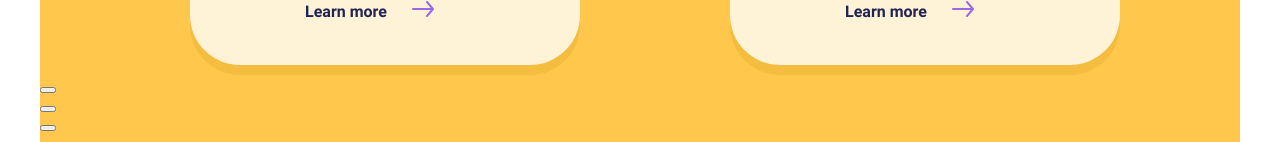
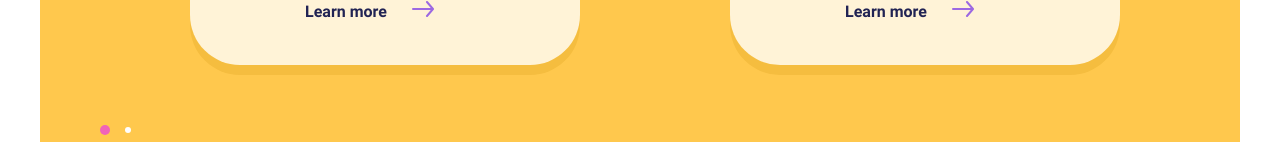
Before and after one commit to lenaryan/colored-blocks, a Vue app: page / in a window 1280 px wide. Shown: the part 791-933 px from the top of the page. Built offline with nearby package versions, Linux system fonts and the light colour scheme.

Commit message:
added slider dots

```diff
--- a/src/components/Slider.vue
+++ b/src/components/Slider.vue
@@ -8,15 +8,15 @@
         </div>
         <ul class="slider__dots">
             <li class="slider__dot">
-                <button class="slider__btn slider__btn--0" @click="move(0)"></button>
+                <button class="slider__btn slider__btn--0 slider__btn--active" @click="move(0)"></button>
             </li>
             <li class="slider__dot">
                 <button class="slider__btn slider__btn--1" @click="move(1)"></button>
             </li>
-            <li class="slider__dot">
+            <li class="slider__dot slider__dot--mob">
                 <button class="slider__btn slider__btn--2" @click="move(2)"></button>
             </li>
-            <li class="slider__dot">
+            <li class="slider__dot slider__dot--mob">
                 <button class="slider__btn slider__btn--3" @click="move(3)"></button>
             </li>
         </ul>
@@ -32,8 +32,8 @@ export default {
         Slide
     },
     methods: {
-        move: function(num) {
-            //document.querySelector('.slider__slides').style.transform = 'translateX(' + (-num * 100) + '%)';
+        move: function(event, num) {
+            document.querySelectorAll('.slider__btn--active').forEach(item => item.classList.remove('slider__btn--active'));
             let percents;
             let sliderStyle = document.querySelector('.slider__slides').getAttribute('style');
             if (sliderStyle == null) {
--- a/src/styles/styles.scss
+++ b/src/styles/styles.scss
@@ -242,7 +242,7 @@ h1 {
     border-radius: 50px;
     max-width: 1200px;
     margin: 0 auto 150px;
-    padding: 100px 120px 130px 0;
+    padding: 100px 120px 60px 0;
     box-sizing: border-box;
 
     &__wrapper {
@@ -252,6 +252,36 @@ h1 {
     &__slides {
         display: flex;
         transition: all 1s ease-in-out;
+    }
+
+    &__dots {
+        margin-top: 50px;
+        margin-left: 60px;
+        display: flex;
+        align-items: center;
+    }
+
+    &__btn {
+        display: block;
+        border: none;
+        padding: 0;
+        width: 6px;
+        height: 6px;
+        border-radius: 50%;
+        background-color: white;
+        margin-right: 15px;
+
+        &--active {
+            width: 10px;
+            height: 10px;
+            background-color: #F063B8;
+        }
+    }
+
+    &__dot {
+        &--mob {
+            display: none;
+        }
     }
 }
 
```
